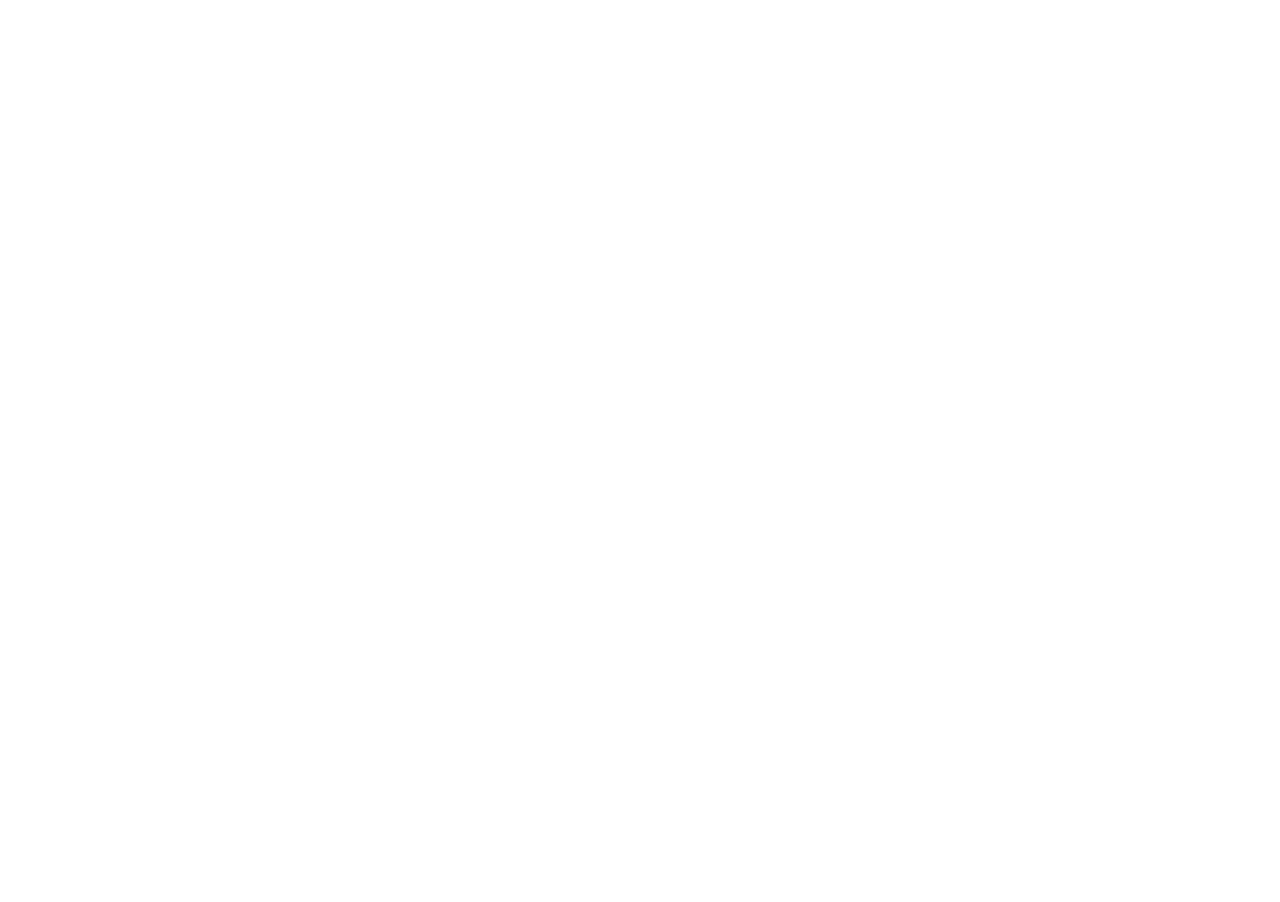
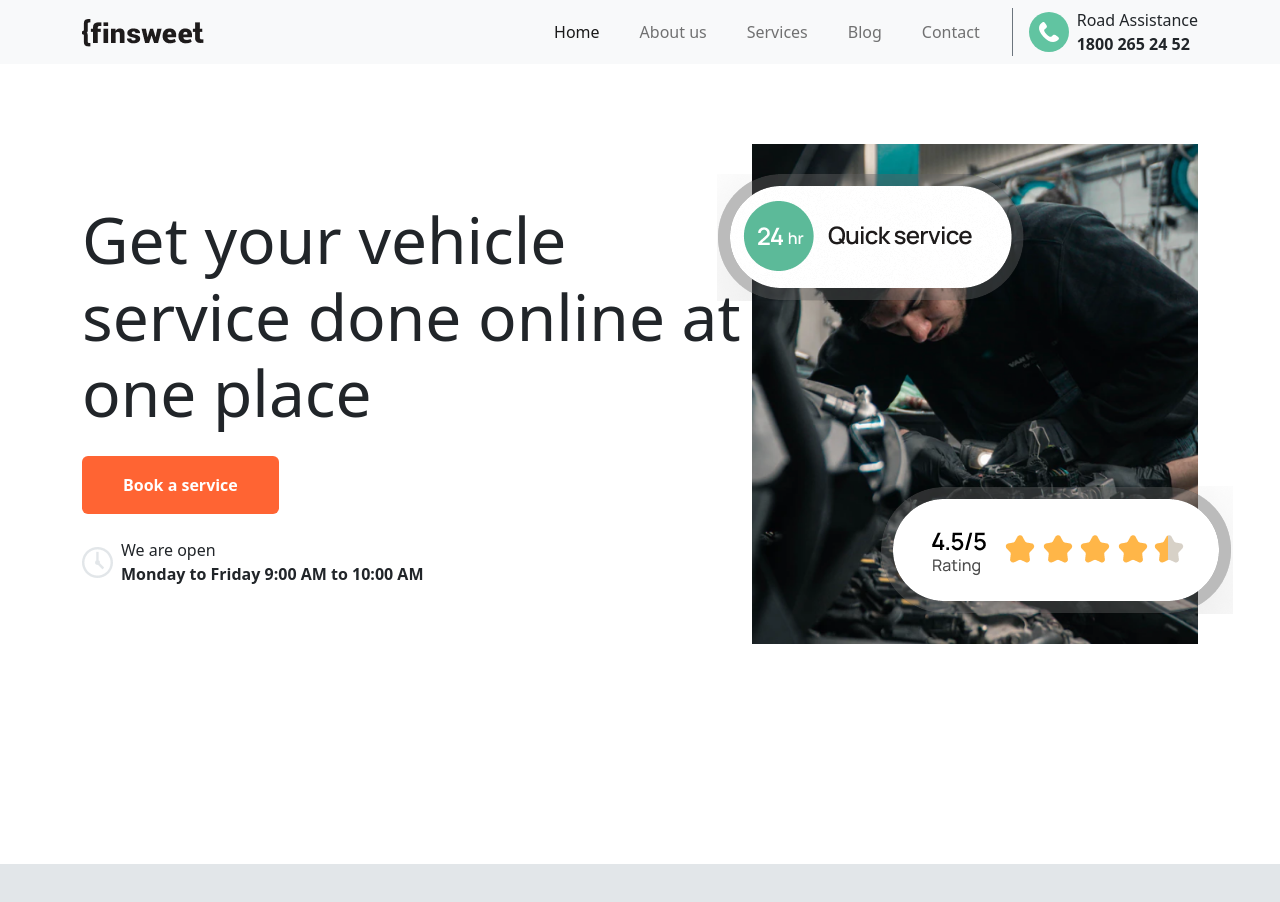
Before and after one commit to odomfavour/finsweet-git-class, a plain HTML site: page index.html in a window 1280 px wide. Before the commit the page ends 800 px from the top, so only its background shows below. Drawn offline with Linux system fonts and the light colour scheme.

Commit message:
ch: started the homepage

```diff
--- /dev/null
+++ b/assets/css/style.css
@@ -0,0 +1,64 @@
+* {
+  margin: 0;
+  padding: 0;
+  box-sizing: border-box;
+}
+
+.hero-section {
+  padding: 80px 0;
+  min-height: 100vh;
+}
+
+.hero-section .left-section {
+  background: url(../images/auto-mech.png) no-repeat;
+  background-size: cover;
+  height: 500px;
+  width: 40%;
+  position: relative;
+}
+
+.hero-section .right-section {
+  width: 60%;
+}
+
+.hero-section h1 {
+    font-size: 64px;
+}
+
+.btn-orange {
+  padding: 16px 40px !important;
+  background: #ff6433 !important;
+  border-radius: 12px;
+  color: #FFFFFF !important;
+  font-weight: 600 !important;
+}
+
+.left-section .rating-img{
+    position: absolute;
+    right: -35px;
+    bottom: 30px;
+}
+.left-section .service-img{
+    position: absolute;
+    left: -35px;
+    top: 30px;
+}
+
+#quote-section {
+    background: #E2E6E9;
+    min-height: 100vh;
+    padding: 100px 0;
+}
+
+@media (max-width: 426px) {
+    .hero-section .left-section, .hero-section .right-section  {
+        width: 100%;
+    }
+
+    .left-section .rating-img{
+        right: 0px;
+    }
+    .left-section .service-img{
+        left: 0px;
+    }
+}
--- a/index.html
+++ b/index.html
@@ -1,16 +1,89 @@
 <!DOCTYPE html>
 <html lang="en">
+
 <head>
     <meta charset="UTF-8">
     <meta http-equiv="X-UA-Compatible" content="IE=edge">
     <meta name="viewport" content="width=device-width, initial-scale=1.0">
-    <link rel="stylesheet" href="./assets/css/about.css">
+    <link rel="stylesheet" href="./assets/css/style.css">
     <link rel="stylesheet" href="./assets/css/bootstrap.min.css">
     <title>finsweet</title>
 </head>
+
 <body>
+    <header>
+        <nav class="navbar navbar-expand-lg bg-light">
+            <div class="container">
+                <a class="navbar-brand" href="#">
+                    <img src="assets/images/logo.png" class="img-fluid" alt="company logo">
+                </a>
+                <button class="navbar-toggler" type="button" data-bs-toggle="collapse"
+                    data-bs-target="#navbarSupportedContent" aria-controls="navbarSupportedContent"
+                    aria-expanded="false" aria-label="Toggle navigation">
+                    <span class="navbar-toggler-icon"></span>
+                </button>
+                <div class="collapse navbar-collapse" id="navbarSupportedContent">
+                    <ul class="navbar-nav ms-auto mb-2 mb-lg-0">
+                        <li class="nav-item me-4">
+                            <a class="nav-link active" aria-current="page" href="#">Home</a>
+                        </li>
+                        <li class="nav-item me-4">
+                            <a class="nav-link" href="#">About us</a>
+                        </li>
+                        <li class="nav-item me-4">
+                            <a class="nav-link" href="#">Services</a>
+                        </li>
+                        <li class="nav-item me-4">
+                            <a class="nav-link" href="#">Blog</a>
+                        </li>
+                        <li class="nav-item me-4">
+                            <a class="nav-link" href="#">Contact</a>
+                        </li>
+                    </ul>
+                    <div class="d-flex call-section border-start ps-3 border-secondary">
+                        <img src="assets/images/phone-icon.svg" class="img-fluid" alt="">
+                        <div class="ms-2">
+                            <p class="mb-0 fw-light">Road Assistance</p>
+                            <p class="mb-0 fw-semibold">1800 265 24 52</p>
+                        </div>
+                    </div>
+                </div>
+            </div>
+        </nav>
+    </header>
+    <section class="hero-section">
+        <div class="container">
+            <div class="d-flex align-items-center flex-column-reverse flex-md-row">
+                <div class="right-section">
+                   <div>
+                    <h1 class="mb-4">Get your vehicle service done online at one place</h1>
+                    <a href="#" class="btn btn-orange">Book a service</a>
+                    <div class="mt-4">
+                        <div class="d-flex align-items-center">
+                            <div>
+                                <img src="assets/images/clock.png" class="img-fluid" alt="">
+                            </div>
+                            <div class="ms-2">
+                                <p class="mb-0 fw-light">We are open </p>
+                                <p class="mb-0 fw-semibold">Monday to Friday 9:00 AM to 10:00 AM</p>
+                            </div>
+                        </div>
+                    </div>
+                   </div>
+                </div>
+                <div class="left-section">
+                    <img src="assets/images/services.png" class="img-fluid service-img" alt="">
+                    <img src="assets/images/ratings.png" class="img-fluid rating-img" alt="">
+                </div>
+            </div>
+        </div>
+    </section>
 
+    <section id="quote-section">
+
+    </section>
 
     <script src="./js/bootstrap.min.js"></script>
 </body>
+
 </html>
```
Also changed, not shown: assets/images/auto-mech.png (added), assets/images/clock.png (added), assets/images/logo.png (added), assets/images/phone-icon.svg (added), assets/images/rating.png (added), assets/images/ratings.png (added), assets/images/service.png (added), assets/images/services.png (added).
